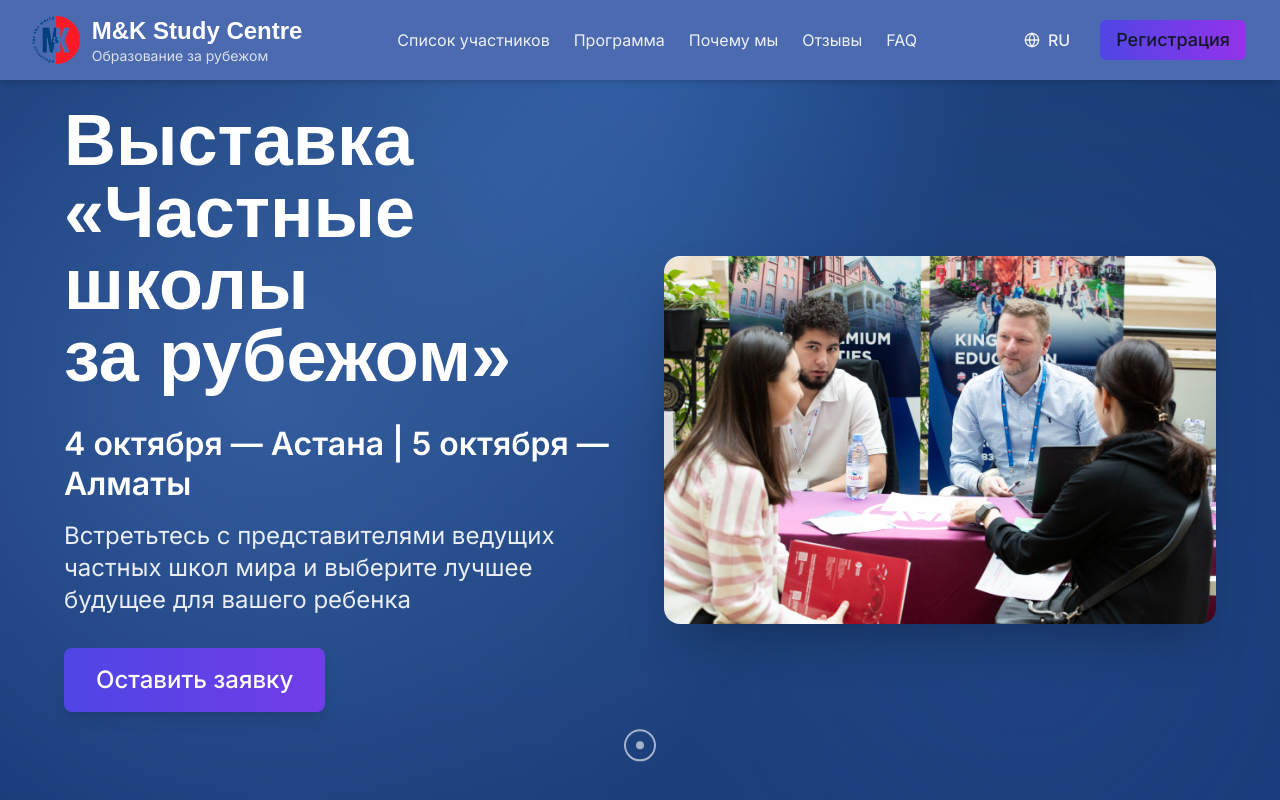
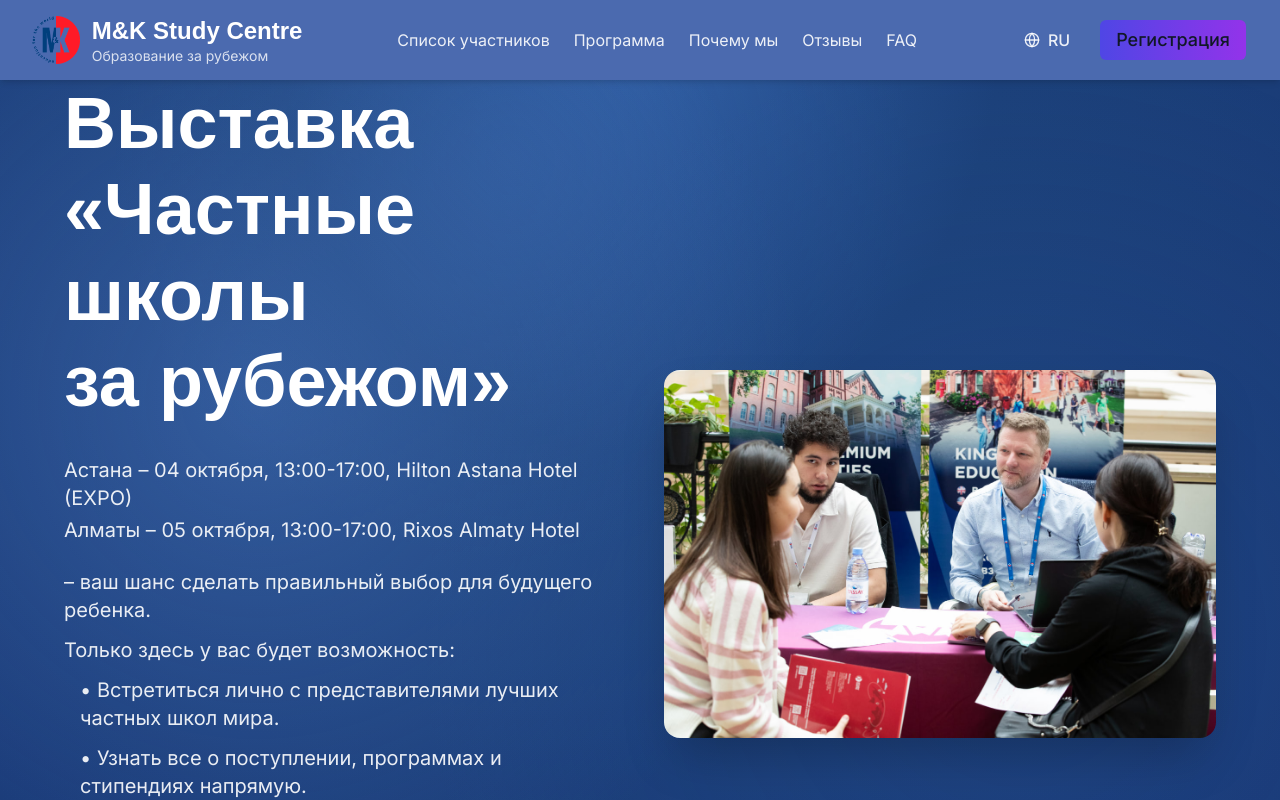
Before and after one commit to yerlannof/mksexpo, a Next.js app: page / in a window 1280 px wide. Shown: the top 800 px of the page. Built offline with nearby package versions, Linux system fonts and the light colour scheme.

Commit message:
Update Hero section: reduce font size, change dates format, update subtitle text, add red registration button

```diff
--- a/components/sections/HeroNew.tsx
+++ b/components/sections/HeroNew.tsx
@@ -26,7 +26,7 @@
               initial={{ opacity: 0, y: 20 }}
               animate={{ opacity: 1, y: 0 }}
               transition={{ duration: 0.8 }}
-              className="text-3xl sm:text-4xl md:text-5xl lg:text-6xl xl:text-7xl font-bold text-white leading-tight mb-6 sm:mb-8"
+              className="text-2xl sm:text-3xl md:text-4xl lg:text-5xl xl:text-6xl font-bold text-white leading-tight mb-6 sm:mb-8"
             >
               {t('hero.title.main').split('\n').map((line, i) => (
                 <span key={i}>
@@ -40,19 +40,26 @@
               initial={{ opacity: 0, y: 20 }}
               animate={{ opacity: 1, y: 0 }}
               transition={{ delay: 0.15, duration: 0.8 }}
-              className="text-xl sm:text-2xl text-white font-semibold mb-4"
+              className="text-base sm:text-lg text-white/90 mb-6 space-y-1"
             >
-              {t('hero.dates')}
+              {t('hero.dates').split('\n').map((line, i) => (
+                <p key={i}>{line}</p>
+              ))}
             </motion.div>
 
-            <motion.p
+            <motion.div
               initial={{ opacity: 0, y: 20 }}
               animate={{ opacity: 1, y: 0 }}
               transition={{ delay: 0.2, duration: 0.8 }}
-              className="text-lg sm:text-xl text-white/90 mb-8 max-w-xl mx-auto lg:mx-0"
+              className="text-base sm:text-lg text-white/90 mb-8 max-w-xl mx-auto lg:mx-0 space-y-3"
             >
-              {t('hero.subtitle.desc')}
-            </motion.p>
+              {t('hero.subtitle.desc').split('\n').map((line, i) => {
+                if (line.includes('•')) {
+                  return <p key={i} className="pl-4">{line}</p>;
+                }
+                return line ? <p key={i}>{line}</p> : null;
+              })}
+            </motion.div>
 
             <motion.div
               initial={{ opacity: 0, y: 20 }}
@@ -61,7 +68,7 @@
               className="mb-12 sm:mb-16 flex justify-center lg:justify-start"
             >
               <AnimatedButton
-                variant="glow"
+                variant="danger"
                 size="xl"
                 href="#registration"
                 className="w-full sm:w-auto"
--- a/components/ui/AnimatedButton.tsx
+++ b/components/ui/AnimatedButton.tsx
@@ -6,7 +6,7 @@
 
 // Types
 export interface AnimatedButtonProps extends React.ButtonHTMLAttributes<HTMLButtonElement> {
-  variant?: 'primary' | 'secondary' | 'ghost' | 'glow';
+  variant?: 'primary' | 'secondary' | 'ghost' | 'glow' | 'danger';
   size?: 'sm' | 'md' | 'lg' | 'xl';
   leftIcon?: React.ReactNode;
   rightIcon?: React.ReactNode;
@@ -192,10 +192,20 @@
       'focus:ring-indigo-500',
       'animate-pulse-glow'
     ),
+    danger: cn(
+      'bg-gradient-to-r from-red-600 to-red-700',
+      'hover:from-red-700 hover:to-red-800',
+      'text-white shadow-lg hover:shadow-xl',
+      'focus:ring-red-500',
+      'before:absolute before:inset-0',
+      'before:bg-gradient-to-r before:from-red-400 before:to-red-500',
+      'before:opacity-0 hover:before:opacity-20',
+      'before:transition-opacity before:duration-300'
+    ),
   };
 
-  // Gradient shift animation for primary and glow variants
-  const gradientAnimation = (variant === 'primary' || variant === 'glow') ? {
+  // Gradient shift animation for primary, glow and danger variants
+  const gradientAnimation = (variant === 'primary' || variant === 'glow' || variant === 'danger') ? {
     backgroundSize: '200% 200%',
     animation: 'gradient-shift 3s ease infinite',
   } : {};
--- a/contexts/LanguageContext.tsx
+++ b/contexts/LanguageContext.tsx
@@ -27,9 +27,9 @@
     'hero.subtitle': 'Частные школы',
     'hero.subtitle2': '',
     'hero.title.main': 'Выставка\n«Частные школы\nза рубежом»',
-    'hero.dates': '4 октября — Астана | 5 октября — Алматы',
-    'hero.subtitle.desc': 'Встретьтесь с представителями ведущих частных школ мира и выберите лучшее будущее для вашего ребенка',
-    'hero.cta.apply': 'Оставить заявку',
+    'hero.dates': 'Астана – 04 октября, 13:00-17:00, Hilton Astana Hotel (EXPO)\nАлматы – 05 октября, 13:00-17:00, Rixos Almaty Hotel',
+    'hero.subtitle.desc': '– ваш шанс сделать правильный выбор для будущего ребенка.\n\nТолько здесь у вас будет возможность:\n• Встретиться лично с представителями лучших частных школ мира.\n• Узнать все о поступлении, программах и стипендиях напрямую.\n• Подобрать школу, которая максимально соответствует интересам и целям вашего ребенка.',
+    'hero.cta.apply': 'Зарегистрироваться',
     'hero.date.astana': 'Астана',
     'hero.date.almaty': 'Алматы',
     'hero.countdown.days': 'Дней',
```
